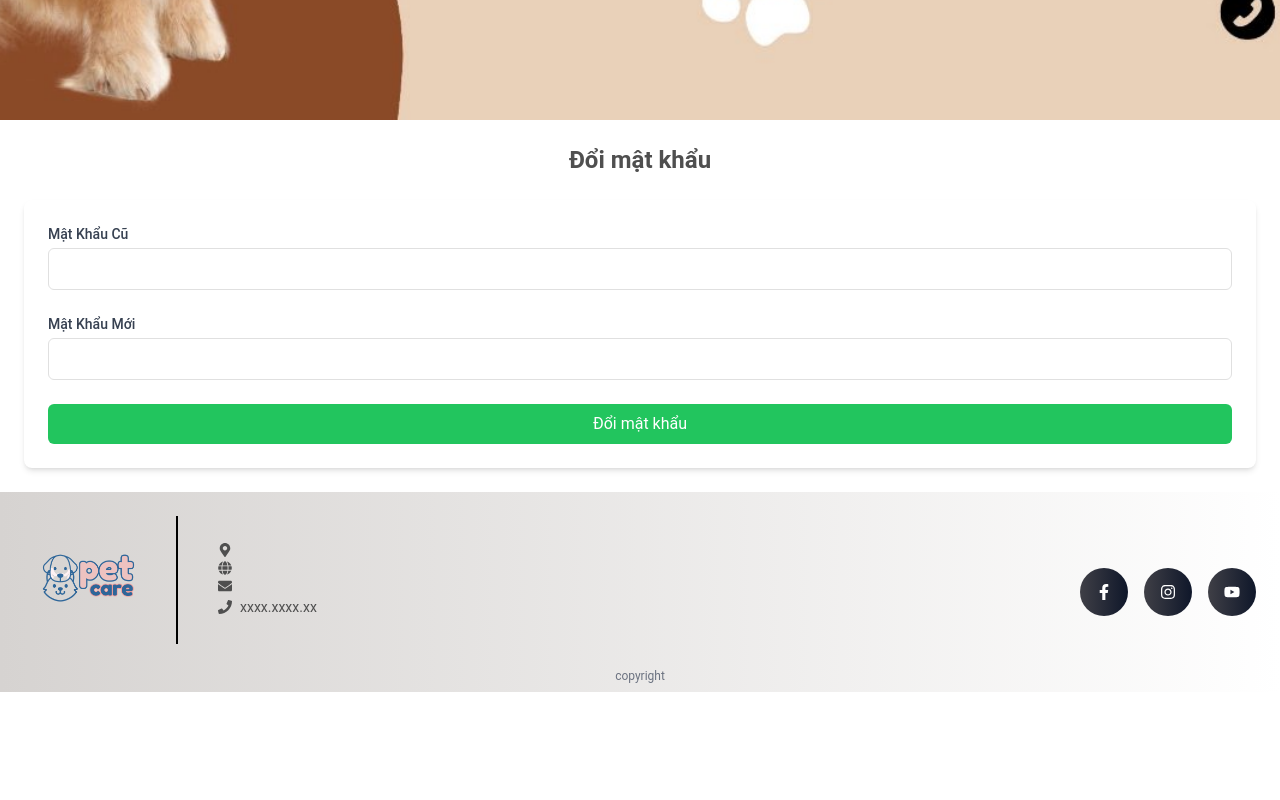
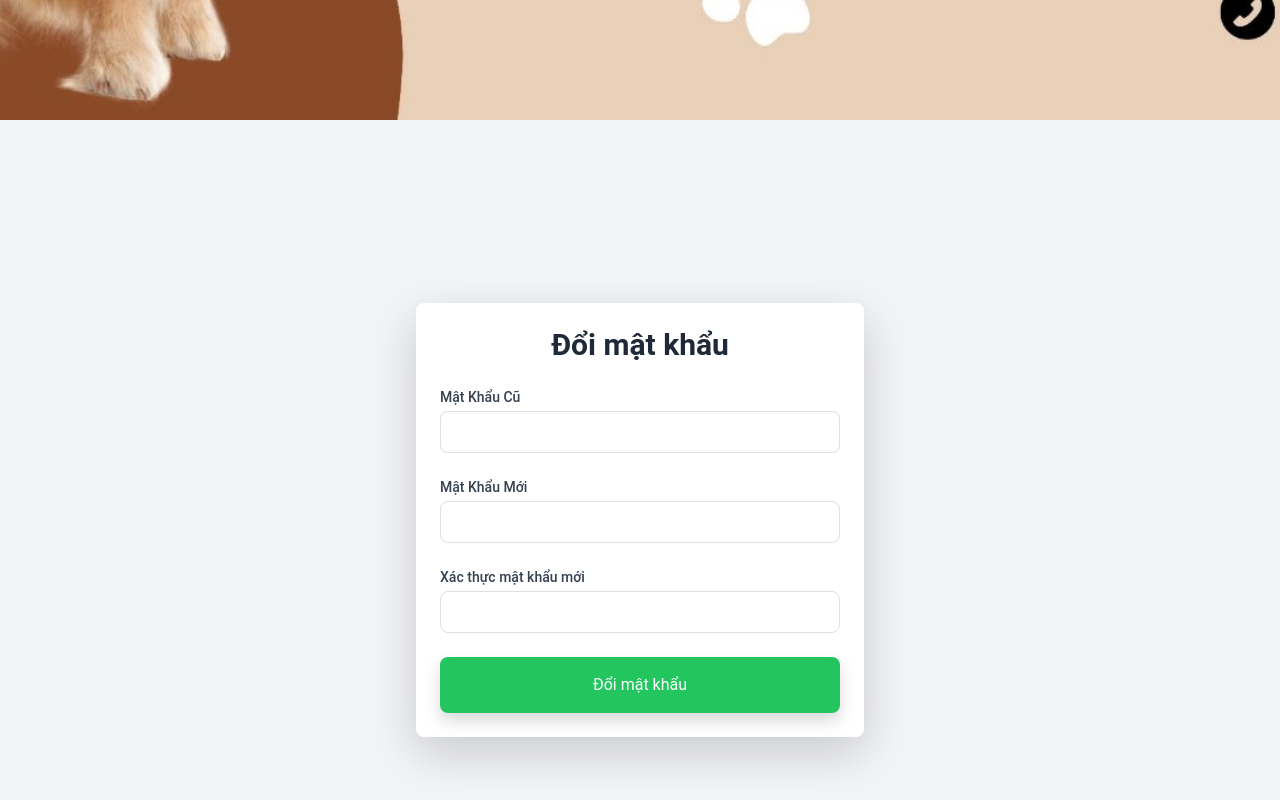
Before and after one commit to changtrailanhlung/SWP391-fe, a React (Create React App) app: page /change-password in a window 1280 px wide. Shown: the part 840-1640 px from the top of the page. Before the commit the page ends 1532 px from the top, so only its background shows below. Built offline with nearby package versions, Linux system fonts and the light colour scheme.

Commit message:
Add confirm Password

```diff
--- a/src/locales/en/translation.json
+++ b/src/locales/en/translation.json
@@ -75,7 +75,9 @@
     "newPassword": "New Password",
     "loading": "Loading...",
     "passwordChangeSuccess": "Password changed successfully!",
-    "passwordChangeError": "Error changing password. Please try again."
+    "passwordChangeError": "Error changing password. Please try again.",
+    "confirmPassword":"Confirm Password",
+    "passwordsDoNotMatch":"Passwords do not match!"
   },
 
   "updateInfo": {
--- a/src/locales/vi/translation.json
+++ b/src/locales/vi/translation.json
@@ -148,7 +148,9 @@
     "newPassword": "Mật Khẩu Mới",
     "loading": "Đang Tải...",
     "passwordChangeSuccess": "Đổi mật khẩu thành công!",
-    "passwordChangeError": "Lỗi khi đổi mật khẩu. Vui lòng thử lại."
+    "passwordChangeError": "Lỗi khi đổi mật khẩu. Vui lòng thử lại.",
+    "confirmPassword": "Xác thực mật khẩu mới",
+    "passwordsDoNotMatch": "Mật khẩu không khớp!"
   },
 
   "updateInfo": {
--- a/src/pages/guest/Profile/ChangePassword.jsx
+++ b/src/pages/guest/Profile/ChangePassword.jsx
@@ -1,49 +1,53 @@
 import React, { useState } from "react";
-import { useNavigate } from "react-router-dom"; // Import useNavigate
+import { useNavigate } from "react-router-dom";
 import axios from "../../../services/axiosClient";
-import { toast } from "react-toastify"; // Import toast
-import { useTranslation } from "react-i18next"; // Import useTranslation
+import { toast } from "react-toastify";
+import { useTranslation } from "react-i18next";
 
 const ChangePassword = () => {
-  const { t } = useTranslation(); // Initialize translation
+  const { t } = useTranslation();
   const [oldPassword, setOldPassword] = useState("");
   const [newPassword, setNewPassword] = useState("");
+  const [confirmPassword, setConfirmPassword] = useState("");
   const [loading, setLoading] = useState(false);
-  const userId = localStorage.getItem("nameid"); // Get user ID from local storage
-  const navigate = useNavigate(); // Initialize useNavigate
+  const userId = localStorage.getItem("nameid");
+  const navigate = useNavigate();
 
   const handleSubmit = async (e) => {
-    e.preventDefault(); // Prevent default form submission
-    setLoading(true); // Set loading state to true
+    e.preventDefault();
+    if (newPassword !== confirmPassword) {
+      toast.error(t("profile.passwordsDoNotMatch"));
+      return;
+    }
+
+    setLoading(true);
     try {
       const response = await axios.put("/users/updatepassword", {
-        userId: Number(userId), // Convert userId to a number
-        oldPassword: oldPassword,
-        newPassword: newPassword,
+        userId: Number(userId),
+        oldPassword,
+        newPassword,
       });
       console.log("Password Change Response:", response.data);
-      toast.success(t("profile.passwordChangeSuccess")); // Show success toast
+      toast.success(t("profile.passwordChangeSuccess"));
       setTimeout(() => {
-        navigate("/user-info"); // Redirect to /user-info after 3 seconds
+        navigate("/user-info");
       }, 3000);
     } catch (error) {
       console.error("Error changing password:", error);
-      toast.error(t("profile.passwordChangeError")); // Show error toast
+      toast.error(t("profile.passwordChangeError"));
     } finally {
-      setLoading(false); // Reset loading state
+      setLoading(false);
     }
   };
 
   return (
-    <div className="container mx-auto p-6">
-      <h2 className="text-2xl font-bold text-center mb-4">
+    <div className="flex items-center justify-center min-h-screen bg-gray-100 py-12">
+      <div className="w-full max-w-md p-4 bg-white shadow-lg rounded-lg">
+        <h2 className="text-3xl font-bold text-center mb-4 text-gray-800">
           {t("profile.changePassword")}
         </h2>
-      <form
-        onSubmit={handleSubmit}
-        className="bg-white shadow-md rounded-lg p-6"
-      >
-        <div className="mb-4">
+        <form onSubmit={handleSubmit} className="space-y-6">
+          <div>
             <label
               className="block text-sm font-medium text-gray-700 mb-1"
               htmlFor="oldPassword"
@@ -56,10 +60,10 @@ const ChangePassword = () => {
               value={oldPassword}
               onChange={(e) => setOldPassword(e.target.value)}
               required
-            className="border border-gray-300 rounded-md p-2 w-full focus:outline-none focus:ring-2 focus:ring-green-500 focus:border-transparent"
+              className="border border-gray-300 rounded-lg p-2 w-full focus:outline-none focus:ring-2 focus:ring-green-500 focus:border-transparent transition duration-200"
             />
           </div>
-        <div className="mb-4">
+          <div>
             <label
               className="block text-sm font-medium text-gray-700 mb-1"
               htmlFor="newPassword"
@@ -72,18 +76,37 @@ const ChangePassword = () => {
               value={newPassword}
               onChange={(e) => setNewPassword(e.target.value)}
               required
-            className="border border-gray-300 rounded-md p-2 w-full focus:outline-none focus:ring-2 focus:ring-green-500 focus:border-transparent"
+              className="border border-gray-300 rounded-lg p-2 w-full focus:outline-none focus:ring-2 focus:ring-green-500 focus:border-transparent transition duration-200"
+            />
+          </div>
+          <div>
+            <label
+              className="block text-sm font-medium text-gray-700 mb-1"
+              htmlFor="confirmPassword"
+            >
+              {t("profile.confirmPassword")}
+            </label>
+            <input
+              id="confirmPassword"
+              type="password"
+              value={confirmPassword}
+              onChange={(e) => setConfirmPassword(e.target.value)}
+              required
+              className="border border-gray-300 rounded-lg p-2 w-full focus:outline-none focus:ring-2 focus:ring-green-500 focus:border-transparent transition duration-200"
             />
           </div>
           <button
             type="submit"
-          className="w-full bg-green-500 text-white py-2 rounded-md hover:bg-green-600 transition duration-200"
-          disabled={loading} // Disable button while loading
+            className={`w-full bg-green-500 text-white py-3 rounded-lg shadow hover:bg-green-600 transition duration-200 ${
+              loading ? "opacity-50 cursor-not-allowed" : ""
+            }`}
+            disabled={loading}
           >
             {loading ? t("profile.loading") : t("profile.changePassword")}
           </button>
         </form>
       </div>
+    </div>
   );
 };
 
```
Lines whose indentation alone changed are shown as unchanged.
